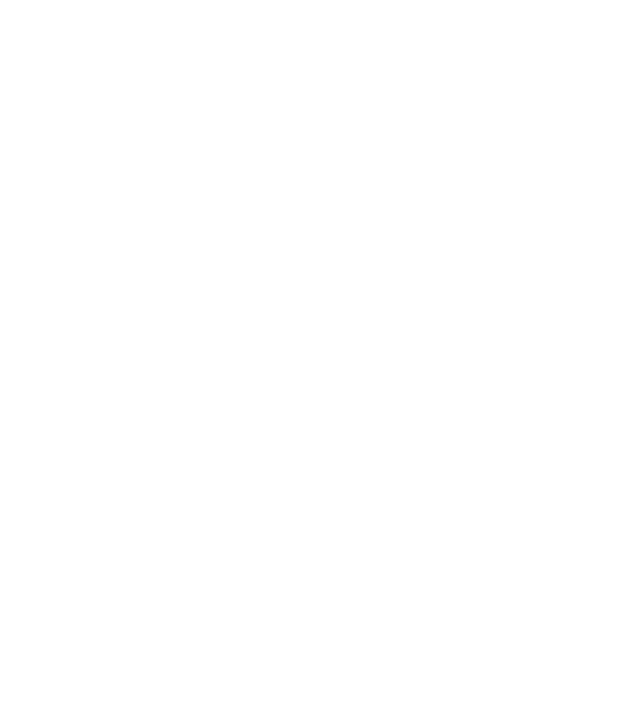
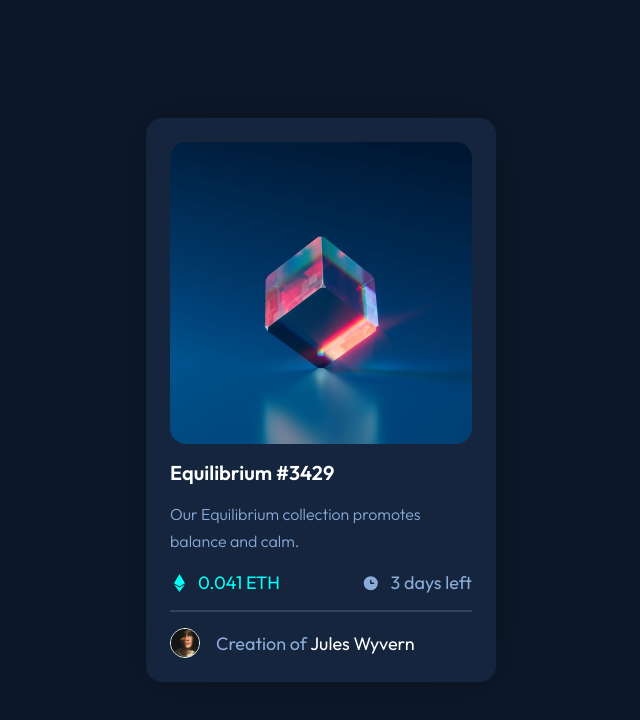
Before and after one commit to dulranga/NFT-preview-card-component, a plain HTML site: page index.html in a window 1280 px wide. Shown: the whole page, without its empty margins (319-959 px from the left). Drawn offline with Linux system fonts and the light colour scheme.

Commit message:
finished design

```diff
--- a/index.html
+++ b/index.html
@@ -3,38 +3,58 @@
   <head>
     <meta charset="UTF-8" />
     <meta name="viewport" content="width=device-width, initial-scale=1.0" />
-    <!-- displays site properly based on user's device -->
-
+    <link rel="preconnect" href="https://fonts.googleapis.com" />
+    <link rel="preconnect" href="https://fonts.gstatic.com" crossorigin />
+    <link
+      href="https://fonts.googleapis.com/css2?family=Outfit:wght@300;400;600&display=swap"
+      rel="stylesheet"
+    />
     <link
       rel="icon"
       type="image/png"
       sizes="32x32"
       href="./images/favicon-32x32.png"
     />
+    <link rel="stylesheet" href="style.css" />
 
     <title>Frontend Mentor | NFT preview card component</title>
-
-    <!-- Feel free to remove these styles or customise in your own stylesheet 👍 -->
-    <style>
-      .attribution {
-        font-size: 11px;
-        text-align: center;
-      }
-      .attribution a {
-        color: hsl(228, 45%, 44%);
-      }
-    </style>
   </head>
   <body>
-    <!-- Equilibrium #3429
+    <div class="container">
+      <div class="image">
+        <img src="./images/image-equilibrium.jpg" alt="thumbnail" />
+        <img src="./images/icon-view.svg" class="eye" alt="" />
+      </div>
+      <h1 class="title arrow">
+        <span> Equilibrium </span>
+        <span>#3429</span>
+      </h1>
+      <p class="soft-blue">
+        Our Equilibrium collection promotes balance and calm.
+      </p>
 
-  Our Equilibrium collection promotes balance and calm.
-
-  0.041 ETH
-  3 days left
-
-  Creation of Jules Wyvern
-
+      <div class="info">
+        <div class="item cyan">
+          <img src="./images/icon-ethereum.svg" alt="price" />
+          <span>0.041 ETH</span>
+        </div>
+        <div class="item soft-blue">
+          <img src="./images/icon-clock.svg" alt="" />
+          <span>3 days left</span>
+        </div>
+      </div>
+      <hr color="#2f415b" />
+      <div class="author">
+        <div class="pic">
+          <img src="./images/image-avatar.png" alt="Jules Wyvern" />
+        </div>
+        <div>
+          <span class="soft-blue"> Creation of </span>
+          <span class="arrow">Jules Wyvern</span>
+        </div>
+      </div>
+    </div>
+    <!--
   <div class="attribution">
     Challenge by <a href="https://www.frontendmentor.io?ref=challenge" target="_blank">Frontend Mentor</a>.
     Coded by <a href="#">Your Name Here</a>.
--- /dev/null
+++ b/style.css
@@ -0,0 +1,121 @@
+*,
+*::after {
+  margin: 0;
+  padding: 0;
+  box-sizing: border-box;
+  transition: all 100ms ease;
+}
+body {
+  background: hsl(217, 54%, 11%);
+  font-size: 18px;
+  font-family: "Outfit", sans-serif;
+  color: hsl(0, 0%, 100%);
+  height: 100vh;
+  display: flex;
+  justify-content: center;
+  align-items: center;
+}
+img {
+  object-fit: cover;
+  width: 100%;
+  height: 100%;
+}
+h1 {
+  font-size: 20px;
+  margin-top: 1rem;
+  font-weight: 600;
+}
+.cyan {
+  color: hsl(178, 100%, 50%);
+}
+.soft-blue {
+  color: hsl(215, 51%, 70%);
+}
+.arrow {
+  cursor: pointer;
+}
+.arrow:hover {
+  color: hsl(178, 100%, 50%);
+}
+.container {
+  max-width: 350px;
+  width: 95%;
+  padding: 1.5rem;
+  border-radius: 1rem;
+  background-color: hsl(216, 50%, 16%);
+  box-shadow: 0 0 50px 5px hsla(0, 0%, 0%, 0.281);
+}
+.image {
+  border-radius: 1rem;
+  overflow: hidden;
+  position: relative;
+  z-index: 1;
+  display: flex;
+  cursor: pointer;
+  margin-bottom: 1rem;
+}
+.image::after {
+  position: absolute;
+  content: "";
+  top: 0;
+  left: 0;
+  width: 100%;
+  height: 100%;
+  background-color: hsl(178, 100%, 50%);
+  opacity: 0;
+  z-index: 5;
+}
+.image:hover::after {
+  opacity: 0.5;
+}
+.image .eye {
+  position: absolute;
+  top: 50%;
+  left: 50%;
+  transform: translate(-50%, -50%);
+  width: 50px;
+  height: 50px;
+  z-index: 10;
+  opacity: 0;
+}
+.image:hover .eye {
+  opacity: 1;
+}
+p {
+  font-weight: 300;
+  margin-top: 1rem;
+  line-height: 27px;
+  font-size: 16px;
+}
+.info {
+  margin: 1rem 0;
+  display: flex;
+  justify-content: space-between;
+  align-items: center;
+}
+.info .item {
+  display: flex;
+  justify-content: space-between;
+  align-items: center;
+  width: 110px;
+}
+.item img {
+  object-fit: contain;
+  width: 18px;
+  height: 18px;
+}
+.author {
+  display: flex;
+  justify-content: space-between;
+  align-items: center;
+  width: fit-content;
+  margin-top: 1rem;
+}
+
+.author .pic {
+  border: 1px hsl(0, 0%, 100%) solid;
+  border-radius: 50%;
+  margin-right: 1rem;
+  width: 30px;
+  height: 30px;
+}
```
